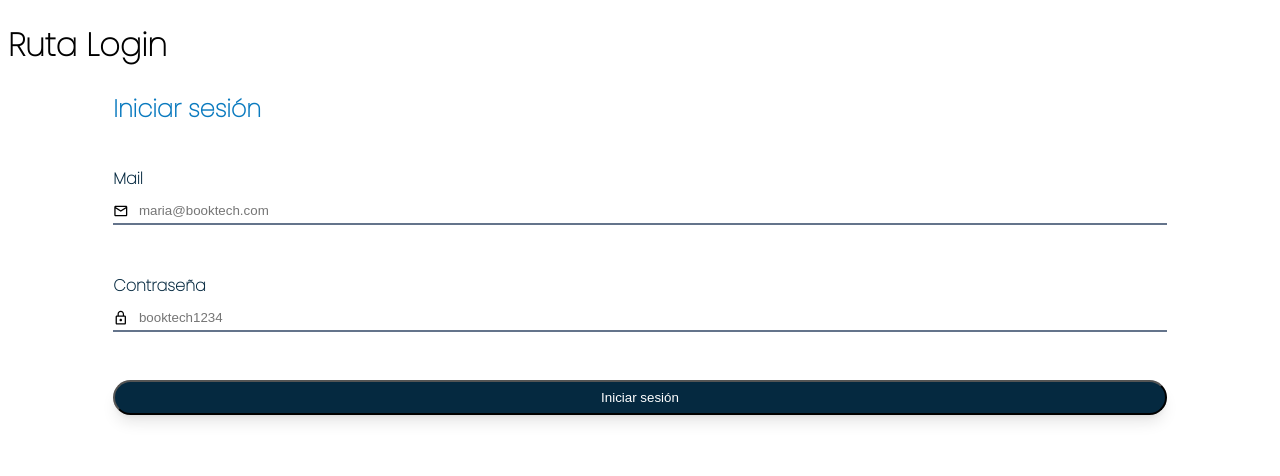
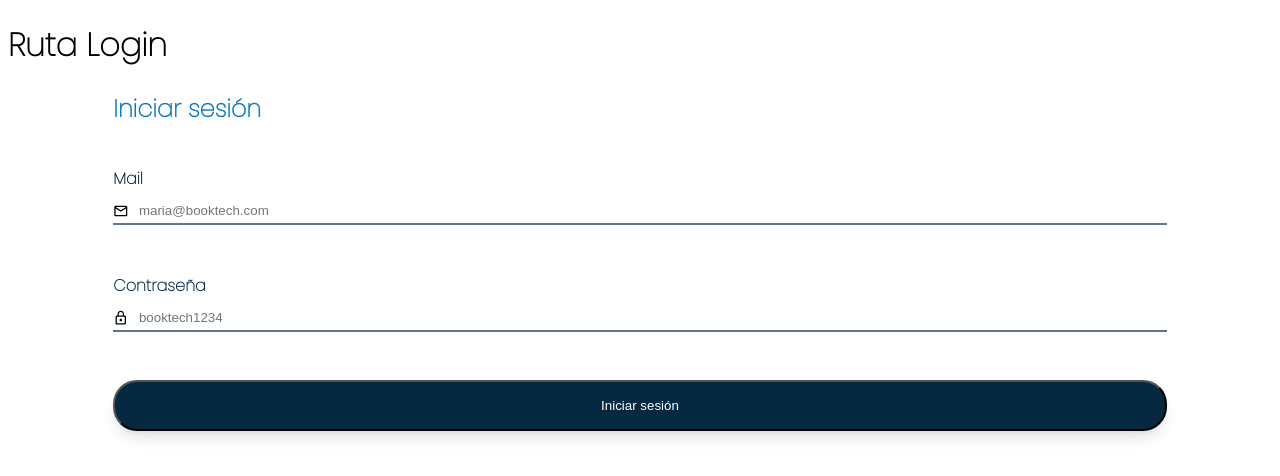
Before and after one commit to No-Country/c15-41-t-java-react, a React (Vite) app in the folder FrontEnd/: page /login in a window 1280 px wide. Shown: the top 476 px of the page. Built offline with nearby package versions, Linux system fonts and the light colour scheme.

Commit message:
corregi sintaxis de metodo onSumbmit

```diff
--- a/FrontEnd/src/components/LoginForm.tsx
+++ b/FrontEnd/src/components/LoginForm.tsx
@@ -24,20 +24,21 @@ export const LoginForm: React.FC = () => {
     console.log(values)
     /*  peticion fetch api  */
   }
-  const { values, errors, touched, handleBlur, handleChange, handleSubmit } = useFormik({
-    initialValues: initialValues,
-    validationSchema: validationSchema,
-    onSubmit: values => {
-      console.log(values)
-    }
+  const { values, errors, handleChange, handleSubmit } = useFormik({
+    initialValues,
+    validationSchema,
+    onSubmit
   })
 
   console.log(errors)
   return (
     <div className="">
       <h2 className="text-blueLight mx-auto mb-10 w-10/12">Iniciar sesión</h2>
-      <form className="mx-auto flex w-10/12 flex-col justify-center gap-2 " action=""
-      onSubmit={handleSubmit}>
+      <form
+        className="mx-auto flex w-10/12 flex-col justify-center gap-2 "
+        action=""
+        onSubmit={handleSubmit}
+      >
         <label className="text-blueDark font-bold" htmlFor="email">
           Mail
         </label>
@@ -68,7 +69,7 @@ export const LoginForm: React.FC = () => {
           />
         </div>
         <small className="font-bold text-red-500">{errors?.password}</small>
-        <button className=" bg-blueDark w-full rounded-3xl py-2 text-white shadow-lg" type="submit" >
+        <button className=" bg-blueDark w-full rounded-3xl py-4 text-white shadow-lg" type="submit">
           Iniciar sesión
         </button>
       </form>
```
